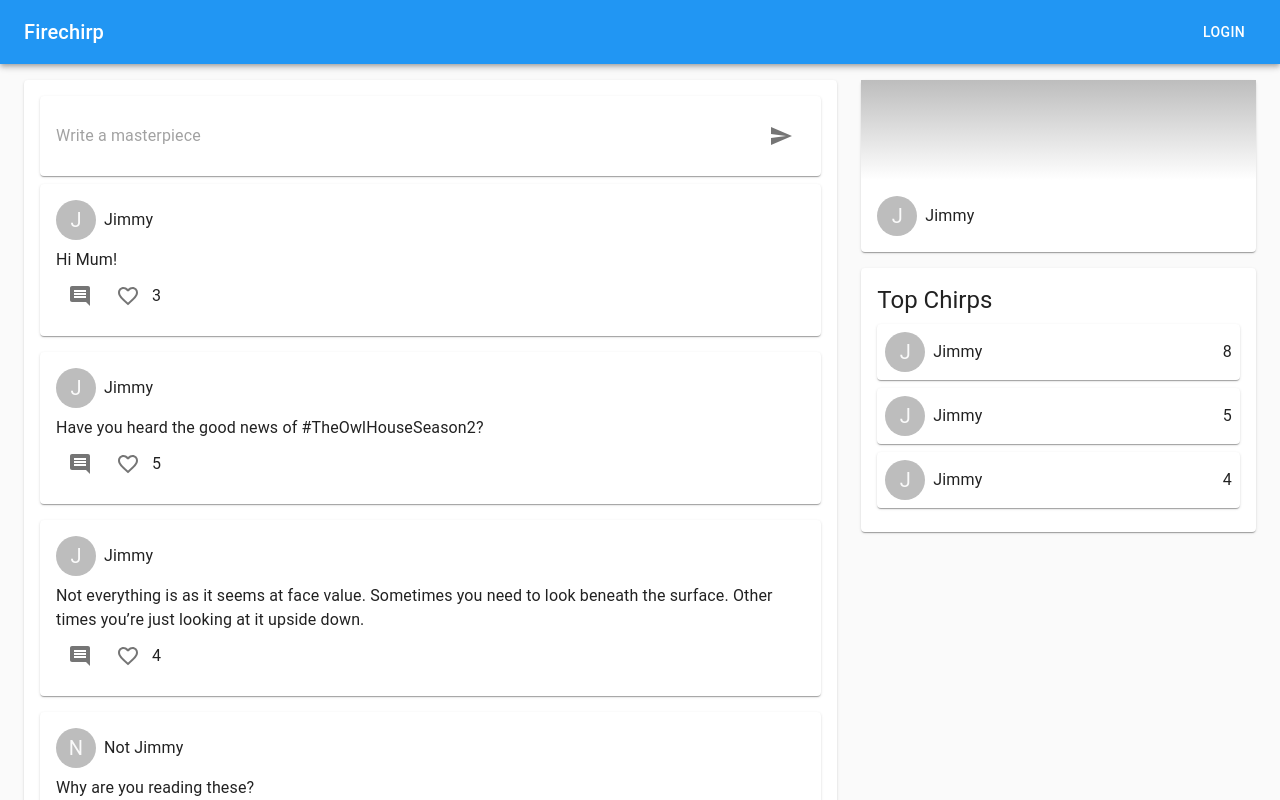
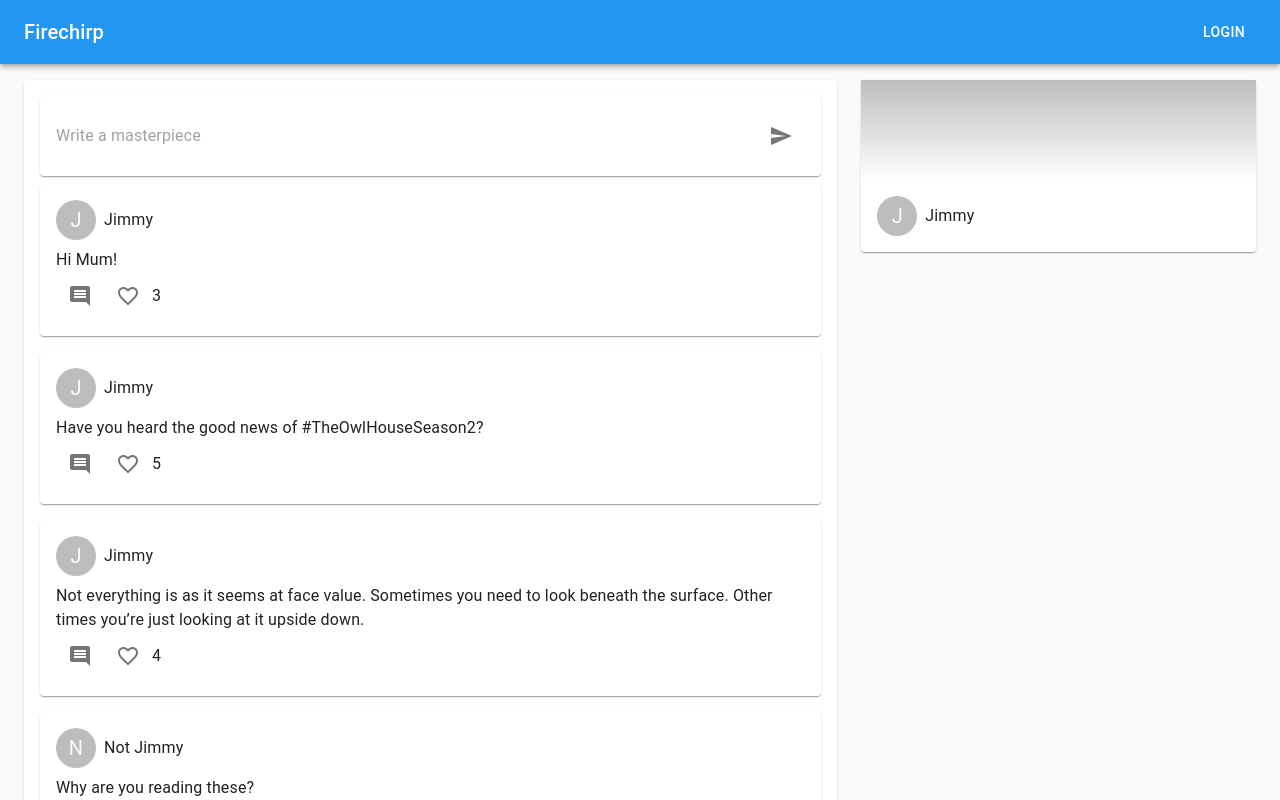
Before and after one commit to JamesDearlove/firebase-demo, a React (Create React App) app: page / in a window 1280 px wide. Shown: the top 800 px of the page. Built offline with nearby package versions, Linux system fonts and the light colour scheme.

Commit message:
More cleanup

```diff
--- a/src/components/Sidebar.tsx
+++ b/src/components/Sidebar.tsx
@@ -1,6 +1,5 @@
 import React from "react";
 import { makeStyles, Paper } from "@material-ui/core";
-import TopChirps from "./TopChirps";
 import UserPanel from "./UserPanel";
 
 const useStyles = makeStyles((theme) => ({
@@ -20,9 +19,10 @@ const Sidebar = () => {
       <Paper className={classes.sidebar}>
         <UserPanel />
       </Paper>
-      <Paper className={classes.sidebar}>
+      {/* I've disabled this because I was short on time, feel free to give it a shot! */}
+      {/* <Paper className={classes.sidebar}>
         <TopChirps />
-      </Paper>
+      </Paper> */}
     </>
   );
 };
--- a/src/components/TopChirps.tsx
+++ b/src/components/TopChirps.tsx
@@ -60,8 +60,8 @@ const Topchirps = () => {
     <>
       <Box className={classes.topBox}>
         <Typography variant="h5">Top Chirps</Typography>
-        {topPosts.map((post) => (
-          <TopChirp key={post.id} post={post} />
+        {topPosts.map((post, index) => (
+          <TopChirp key={index} post={post} />
         ))}
       </Box>
     </>
--- a/src/sampleData.ts
+++ b/src/sampleData.ts
@@ -5,7 +5,6 @@ import { Post } from "./types";
 
 export const samplePosts: Post[] = [
   {
-    id: "abc1",
     content: "Hi Mum!",
     author: "Jimmy",
     authorId: "abcd123",
@@ -14,7 +13,6 @@ export const samplePosts: Post[] = [
     postTime: new Date(),
   },
   {
-    id: "abc2",
     content: "Have you heard the good news of #TheOwlHouseSeason2?",
     author: "Jimmy",
     authorId: "abcd123",
@@ -23,7 +21,6 @@ export const samplePosts: Post[] = [
     postTime: new Date(),
   },
   {
-    id: "abc3",
     content:
       "Not everything is as it seems at face value. " +
       "Sometimes you need to look beneath the surface. " +
@@ -35,7 +32,6 @@ export const samplePosts: Post[] = [
     postTime: new Date(),
   },
   {
-    id: "abc4",
     content: "Why are you reading these?",
     author: "Not Jimmy",
     authorId: "abce123",
@@ -44,7 +40,6 @@ export const samplePosts: Post[] = [
     postTime: new Date(),
   },
   {
-    id: "abc5",
     content: "Hoot hoot",
     author: "Jimmy",
     authorId: "abcd123",
--- a/src/types.ts
+++ b/src/types.ts
@@ -2,7 +2,6 @@
 // should look like.
 
 export interface Post {
-  id?: string;
   content: string;
   author: string;
   authorId: string;
```
